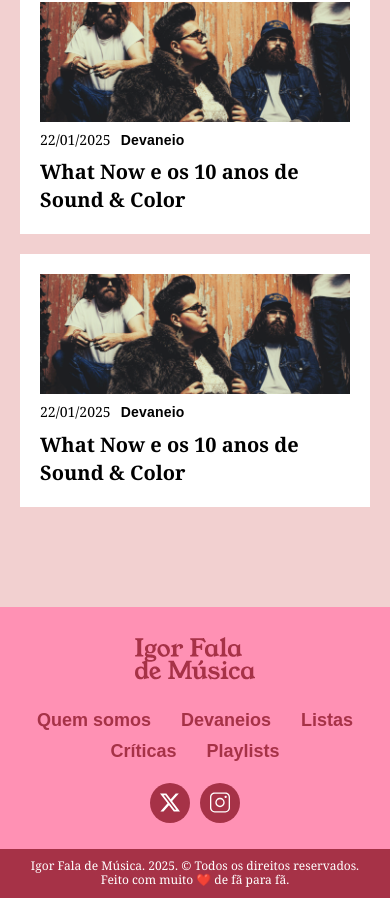
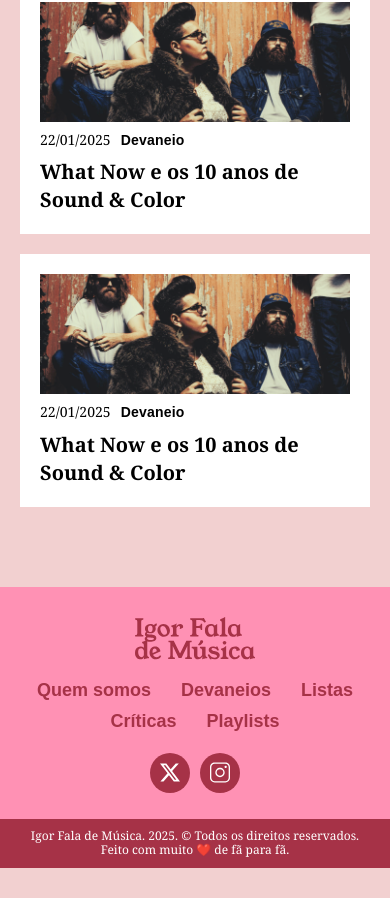
Before and after one commit to feliphepaz/igor-fala-de-musica, a Nuxt app: page / in a window 390 px wide. Shown: the part 5922-6820 px from the top of the page. After the commit the page ends 6790 px from the top, so only its background shows below. Built offline with nearby package versions, Linux system fonts and the light colour scheme.

Commit message:
fix: change margin top of footer in mobile and change gap of wrapper

```diff
--- a/components/footer.vue
+++ b/components/footer.vue
@@ -68,6 +68,10 @@
   .footer {
     margin-top: 100px;
 
+    @include mobile {
+      margin-top: 80px;
+    }
+
     &__content {
       background: $color-igor;
       padding: 30px 0 26px;
@@ -76,7 +80,7 @@
         display: flex;
         flex-direction: column;
         align-items: center;
-        gap: 30px;
+        gap: 20px;
 
         &__logo {
           display: flex;
```
